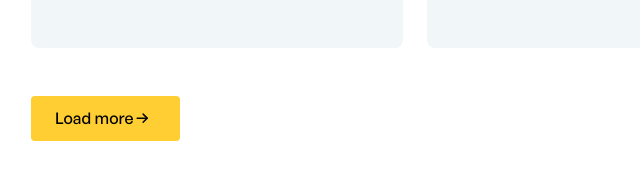
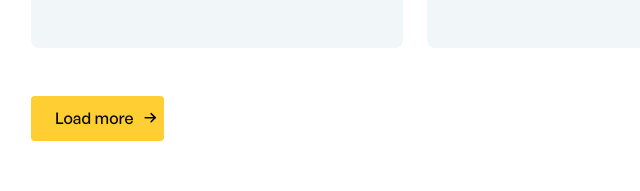
Before and after one commit to Hazra9090/scm, a plain HTML site: page case-study-details.html in a window 1280 px wide. Shown: the part 6459-6650 px from the top of the page, 27-667 px from the left. Drawn offline with Linux system fonts and the light colour scheme.

Commit message:
feat: button changed in case study details

```diff
--- a/case-study-details.html
+++ b/case-study-details.html
@@ -659,10 +659,10 @@
               </div>
             </div>
           </div>
-          <div class="btn btn-primary mt-md-48 mt-24">
-            <span class="btn-text">Load more</span>
-            <span class="btn-icon"><img src="assets/images/svg/btn-arrow.svg" alt="arrow"></span>
-          </div>
+          <button class="btn btn-primary mt-md-48 mt-24">
+            Load more
+            <img src="assets/images/svg/btn-arrow.svg" class="btn-arrow" alt="arrow">
+          </button>
 
         </div>
       </section>
```
